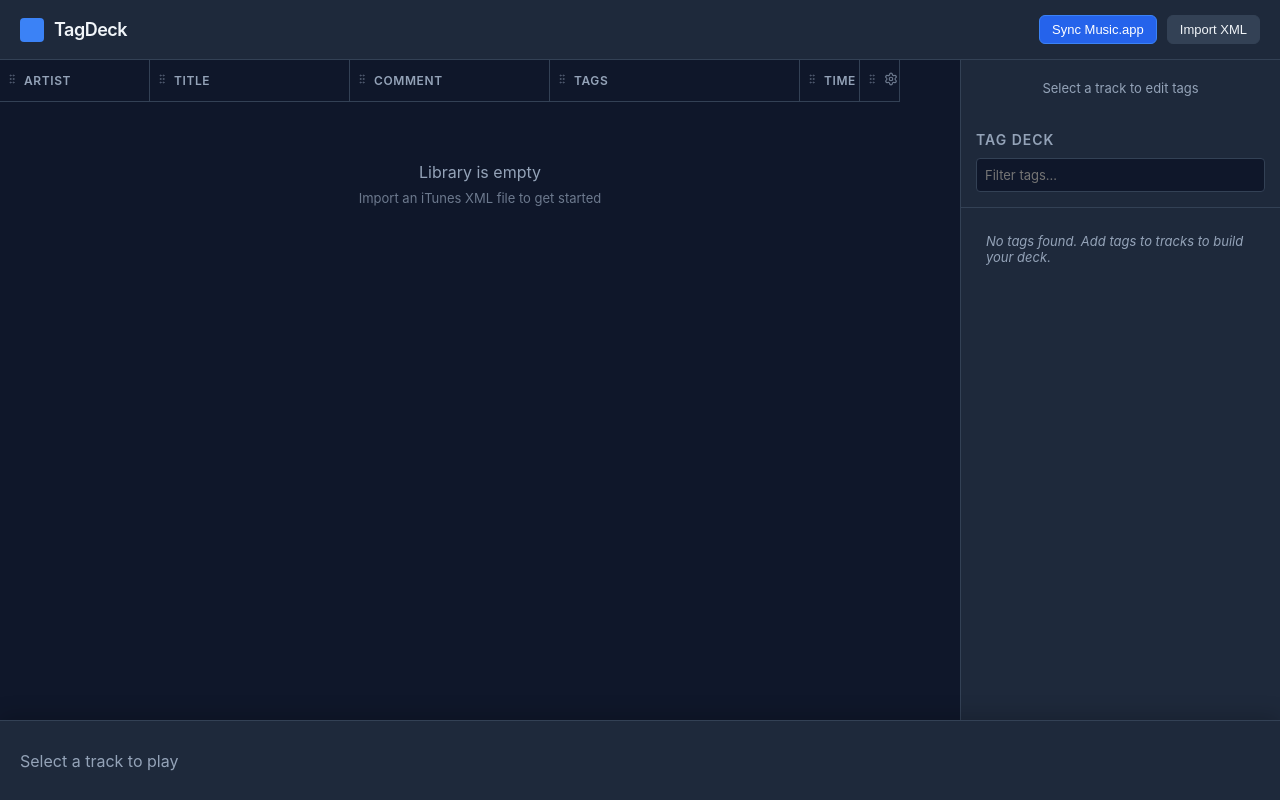
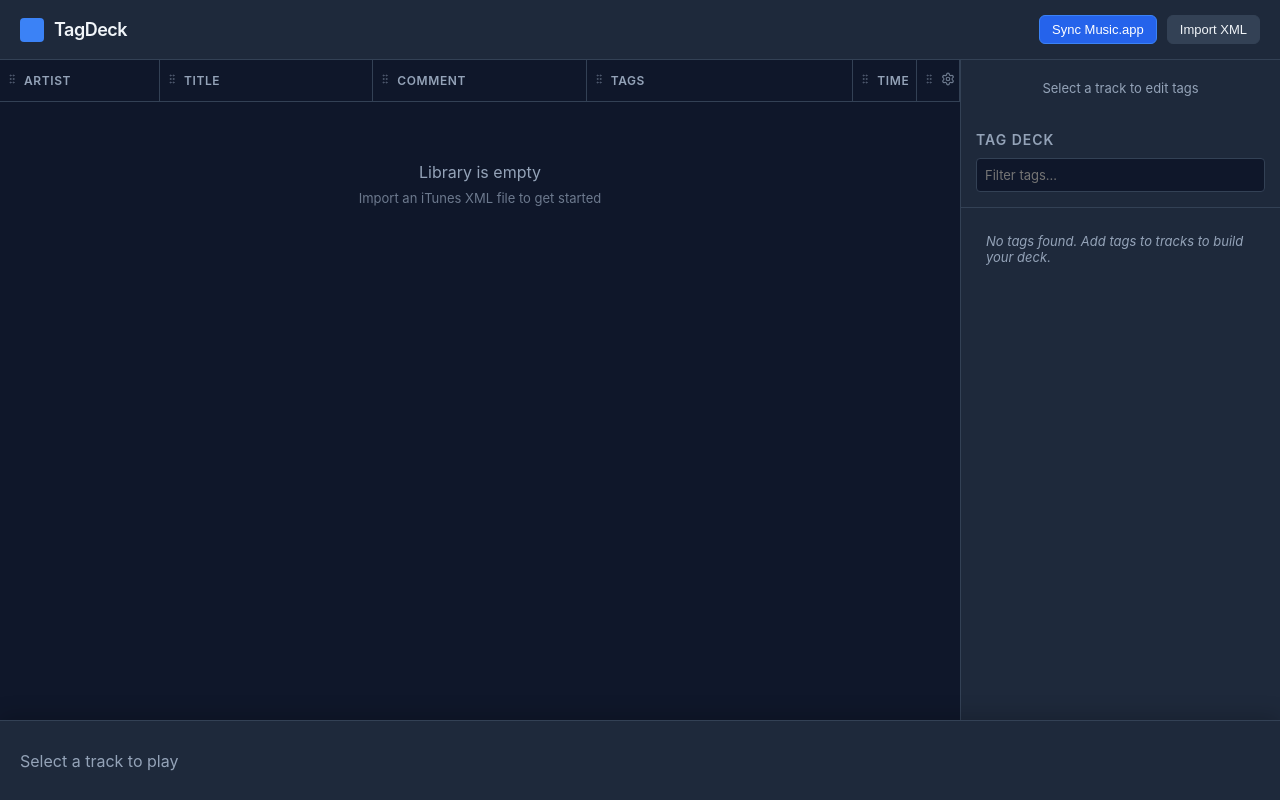
Before and after one commit to factor8/TagDeck, a React (Vite) app: page / in a window 1280 px wide. Built offline with nearby package versions, Linux system fonts and the light colour scheme.

Commit message:
Implement virtualization for large libraries and remove DB query limit

```diff
--- a/package.json
+++ b/package.json
@@ -14,6 +14,7 @@
     "@dnd-kit/sortable": "^10.0.0",
     "@dnd-kit/utilities": "^3.2.2",
     "@tanstack/react-table": "^8.21.3",
+    "@tanstack/react-virtual": "^3.13.18",
     "@tauri-apps/api": "^2",
     "@tauri-apps/plugin-dialog": "^2.6.0",
     "@tauri-apps/plugin-fs": "^2.4.5",
--- a/src/App.tsx
+++ b/src/App.tsx
@@ -77,7 +77,7 @@ function App() {
         {/* Track List Container */}
         <div style={{
           flex: 1,
-          overflowY: 'auto',
+          overflow: 'hidden',
           display: 'flex',
           flexDirection: 'column'
         }}>
--- a/src/components/TrackList.tsx
+++ b/src/components/TrackList.tsx
@@ -1,5 +1,6 @@
-import { useEffect, useState, useMemo } from 'react';
+import { useEffect, useState, useMemo, useRef } from 'react';
 import { invoke } from '@tauri-apps/api/core';
+import { useVirtualizer } from '@tanstack/react-virtual';
 import {
     useReactTable,
     getCoreRowModel,
@@ -364,8 +365,17 @@ export function TrackList({ refreshTrigger, onSelect, selectedTrackId }: Props)
         }
     }
 
+    const parentRef = useRef<HTMLDivElement>(null);
+    const { rows } = table.getRowModel();
+    const rowVirtualizer = useVirtualizer({
+        count: rows.length,
+        getScrollElement: () => parentRef.current,
+        estimateSize: () => 35,
+        overscan: 20,
+    });
+
     return (
-        <div style={{ width: '100%', fontSize: '13px', position: 'relative' }}>
+        <div style={{ width: '100%', height: '100%', fontSize: '13px', position: 'relative', display: 'flex', flexDirection: 'column' }}>
             {loading && (
                 <div style={{ padding: '20px', color: 'var(--text-secondary)', textAlign: 'center' }}>
                     Loading library...
@@ -435,7 +445,14 @@ export function TrackList({ refreshTrigger, onSelect, selectedTrackId }: Props)
                 onDragEnd={handleDragEnd}
                 sensors={sensors}
             >
-                <div style={{ overflowX: 'auto', maxWidth: '100%' }}>
+                <div
+                    ref={parentRef}
+                    style={{
+                        overflow: 'auto',
+                        width: '100%',
+                        height: '100%'
+                    }}
+                >
                     <table style={{
                         width: table.getTotalSize(),
                         minWidth: '100%',
@@ -447,6 +464,7 @@ export function TrackList({ refreshTrigger, onSelect, selectedTrackId }: Props)
                             position: 'sticky',
                             top: 0,
                             zIndex: 10,
+                            background: 'var(--bg-primary)'
                         }}>
                              {table.getHeaderGroups().map(headerGroup => (
                                 <tr key={headerGroup.id}>
@@ -462,18 +480,25 @@ export function TrackList({ refreshTrigger, onSelect, selectedTrackId }: Props)
                             ))}
                         </thead>
                         <tbody>
-                            {table.getRowModel().rows.map(row => {
+                            {rowVirtualizer.getVirtualItems().length > 0 && (
+                                <tr style={{ height: `${rowVirtualizer.getVirtualItems()[0].start}px` }}>
+                                    <td colSpan={table.getVisibleLeafColumns().length} style={{ border: 0, padding: 0 }} />
+                                </tr>
+                            )}
+                            {rowVirtualizer.getVirtualItems().map(virtualRow => {
+                                const row = rows[virtualRow.index];
                                 const isSelected = selectedTrackId === row.original.id;
                                 return (
                                     <tr
                                         key={row.id}
+                                        data-index={virtualRow.index}
+                                        ref={rowVirtualizer.measureElement}
                                         onClick={() => onSelect(row.original)}
                                         style={{
                                             borderBottom: '1px solid var(--bg-secondary)',
                                             background: isSelected ? 'rgba(59, 130, 246, 0.15)' : 'transparent',
                                             color: isSelected ? 'var(--accent-color)' : 'var(--text-primary)',
-                                            cursor: 'pointer',
-                                            transition: 'background 0.1s ease'
+                                            cursor: 'pointer'
                                         }}
                                         onMouseEnter={(e) => {
                                             if (!isSelected) e.currentTarget.style.background = 'var(--bg-secondary)';
@@ -498,9 +523,14 @@ export function TrackList({ refreshTrigger, onSelect, selectedTrackId }: Props)
                                     </tr>
                                 );
                             })}
+                            {rowVirtualizer.getVirtualItems().length > 0 && (
+                                <tr style={{ height: `${rowVirtualizer.getTotalSize() - rowVirtualizer.getVirtualItems()[rowVirtualizer.getVirtualItems().length - 1].end}px` }}>
+                                     <td colSpan={table.getVisibleLeafColumns().length} style={{ border: 0, padding: 0 }} />
+                                </tr>
+                            )}
                             {tracks.length === 0 && !loading && (
                                 <tr>
-                                    <td colSpan={columns.length} style={{ padding: '60px', textAlign: 'center', color: 'var(--text-secondary)' }}>
+                                    <td colSpan={table.getVisibleLeafColumns().length} style={{ padding: '60px', textAlign: 'center', color: 'var(--text-secondary)' }}>
                                         <div style={{ fontSize: '16px', marginBottom: '8px' }}>Library is empty</div>
                                         <div style={{ fontSize: '13px', opacity: 0.7 }}>Import an iTunes XML file to get started</div>
                                     </td>
```
Also changed, not shown: 2 other files (tests, documents, lock files or other folders).
